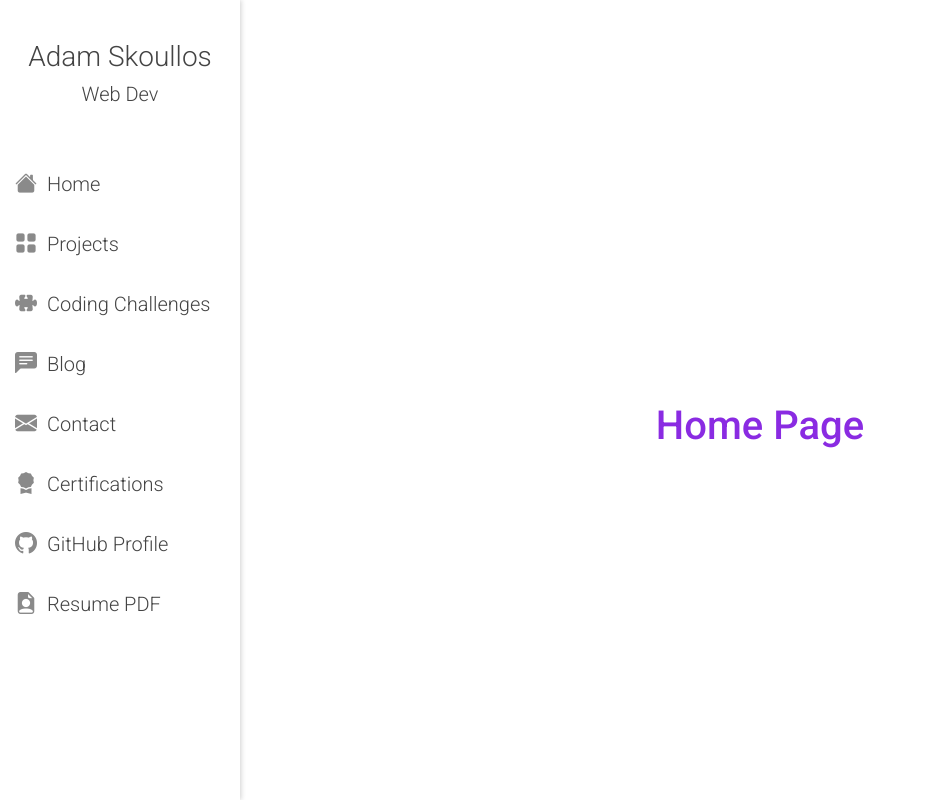
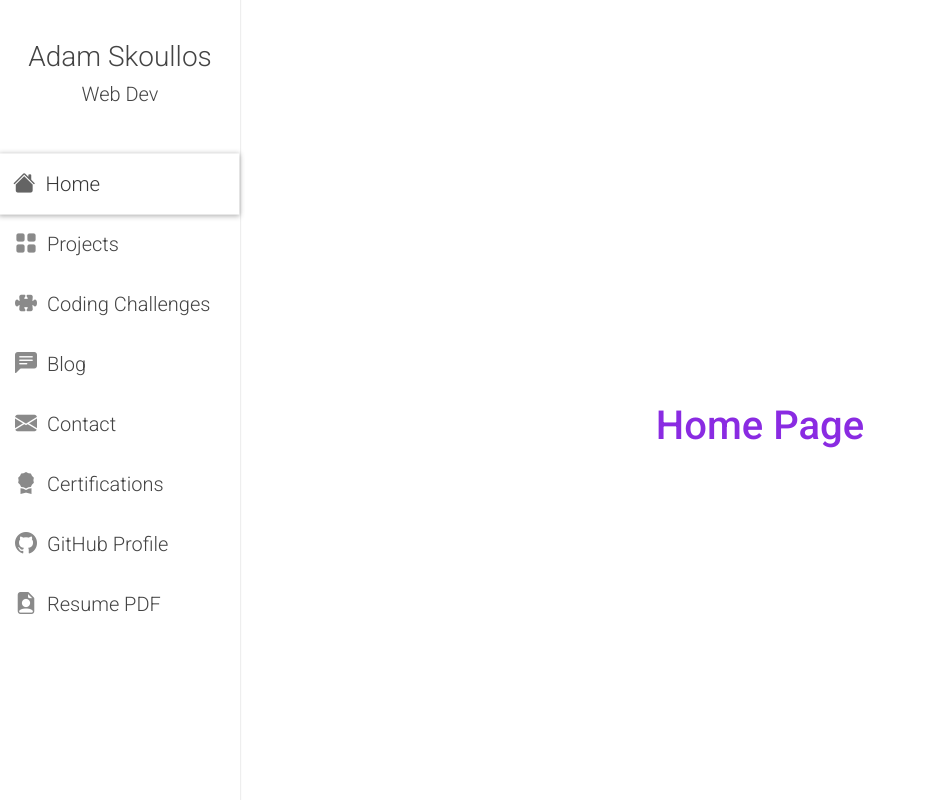
Before and after one commit to Adamskoullos/Portfolio, a Vue app: page / in a window 1280 px wide. Shown: the whole page, without its empty margins (0-926 px from the left). Built offline with nearby package versions, Linux system fonts and the light colour scheme.

Commit message:
work on side-nav

```diff
--- a/src/App.vue
+++ b/src/App.vue
@@ -91,7 +91,7 @@ export default {
     display: flex;
     flex-direction: column;
     justify-content: stretch;
-    background: darkgray;
+    background: rgb(255, 255, 255);
 
     .top-nav{
       position: fixed;
@@ -104,7 +104,6 @@ export default {
       padding-left: 0;
     }
     .main-content{
-      background: rgb(255, 255, 255);
       height: 100vh;
       padding-top: 60px;
       display: flex;
--- a/src/components/SideNav.vue
+++ b/src/components/SideNav.vue
@@ -69,7 +69,7 @@ export default {
 <style lang="scss">
 
 nav{
-    background: $test;
+    // background: $test;
     height: 100vh;
     display: flex;
     flex-direction: column;
@@ -80,7 +80,7 @@ nav{
     // margin: auto 5px auto 5px;
     // padding: auto 50px;
     min-width: 230px;
-    box-shadow: 1px 0px 5px rgba(22, 22, 22, 0.2);
+    box-shadow: 1px 0px 1px rgba(90, 90, 90, 0.1);
 
     .logo {
         margin: 5vh auto 5vh auto;
@@ -114,6 +114,8 @@ nav{
                 text-decoration: none;
                 height: 60px;
                 margin-right: 3px;
+                background: white;
+                transition: all ease 0.1s;
                 h5{
                     display: inline-block;
                     margin: auto 10px;
@@ -127,11 +129,27 @@ nav{
             }
             a:hover{
                 transform: scale(1.02);
-                box-shadow: 0px 1px 5px rgba(50,50,50,0.2);
+                box-shadow: 1px 1px 5px rgba(50,50,50,0.4);
+                transition: all ease 0.1s;
             }
-            a:active{
-                background: rgb(250, 250, 250);
+            .router-link-active{
+                // background: rgba(97, 97, 97, 0.2);
+                // transition: all ease 0.7s;
+                transform: scale(1.02);
+                box-shadow: 1px 1px 5px rgba(50,50,50,0.4);
+                h5{
+                    color:$active-link-font-color;
+                    font-weight: 300;
+                }
+                i{
+                    color: $active-link-icon;
+                }
             }
+            // .router-link-active:hover{
+                // transform: scale(1.02);
+                // box-shadow: 1px 1px 5px rgba(50,50,50,0);
+                // transition: all ease 0.1s;
+            // }
         }
     }
 }
--- a/src/scss/_variables.scss
+++ b/src/scss/_variables.scss
@@ -5,7 +5,8 @@
 
 $primary: rgb(68, 68, 68);
 $icon: rgb(138, 138, 138);
-$test: rgb(255, 255, 255);
+$active-link-font-color: rgb(56, 56, 56);
+$active-link-icon: rgb(100, 100, 100);
 
 *{
     font-family: Roboto, Helvetica, Arial, sans-serif;
```
Also changed, not shown: 1 other file (tests, documents, lock files or other folders).
